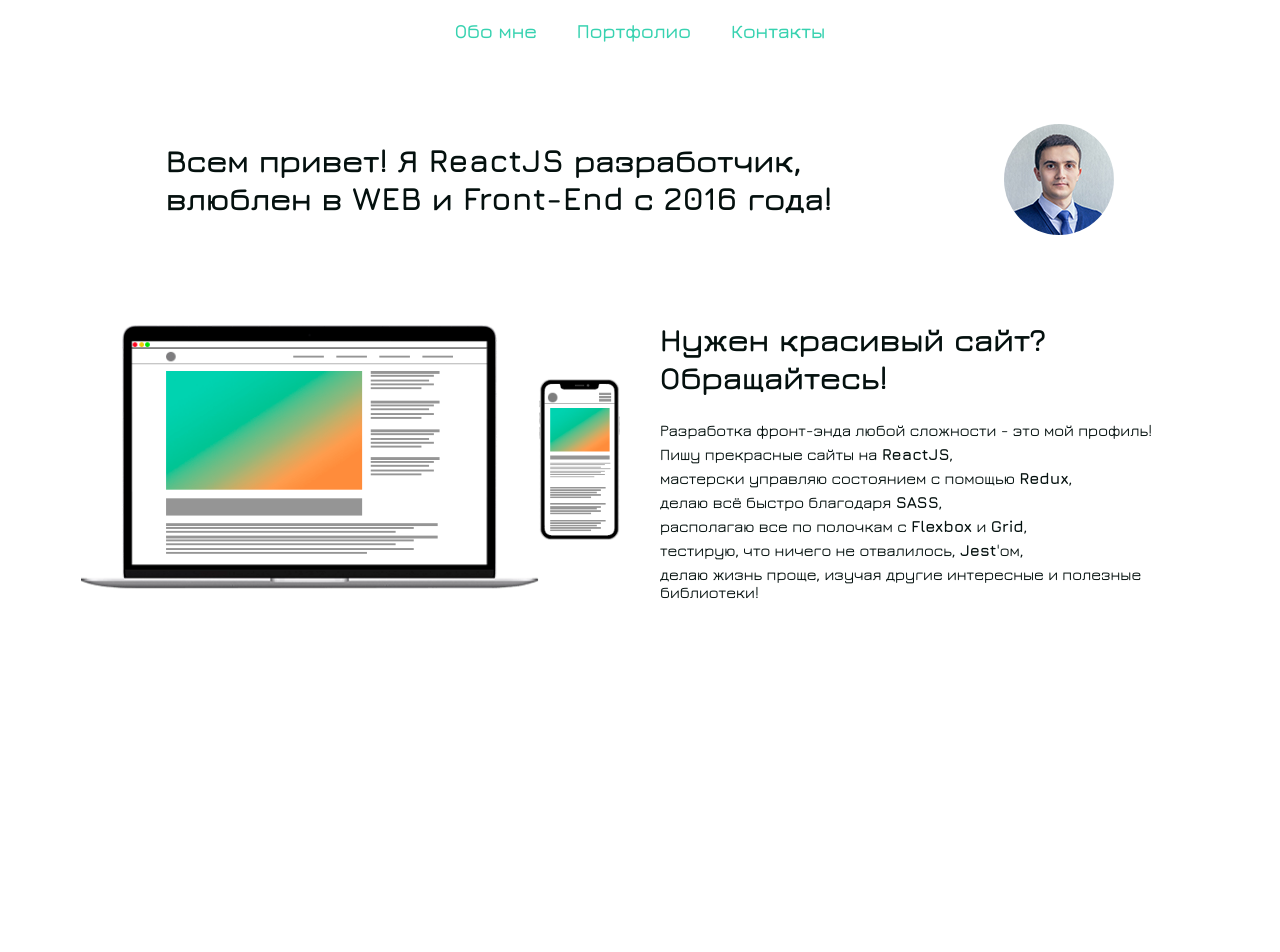
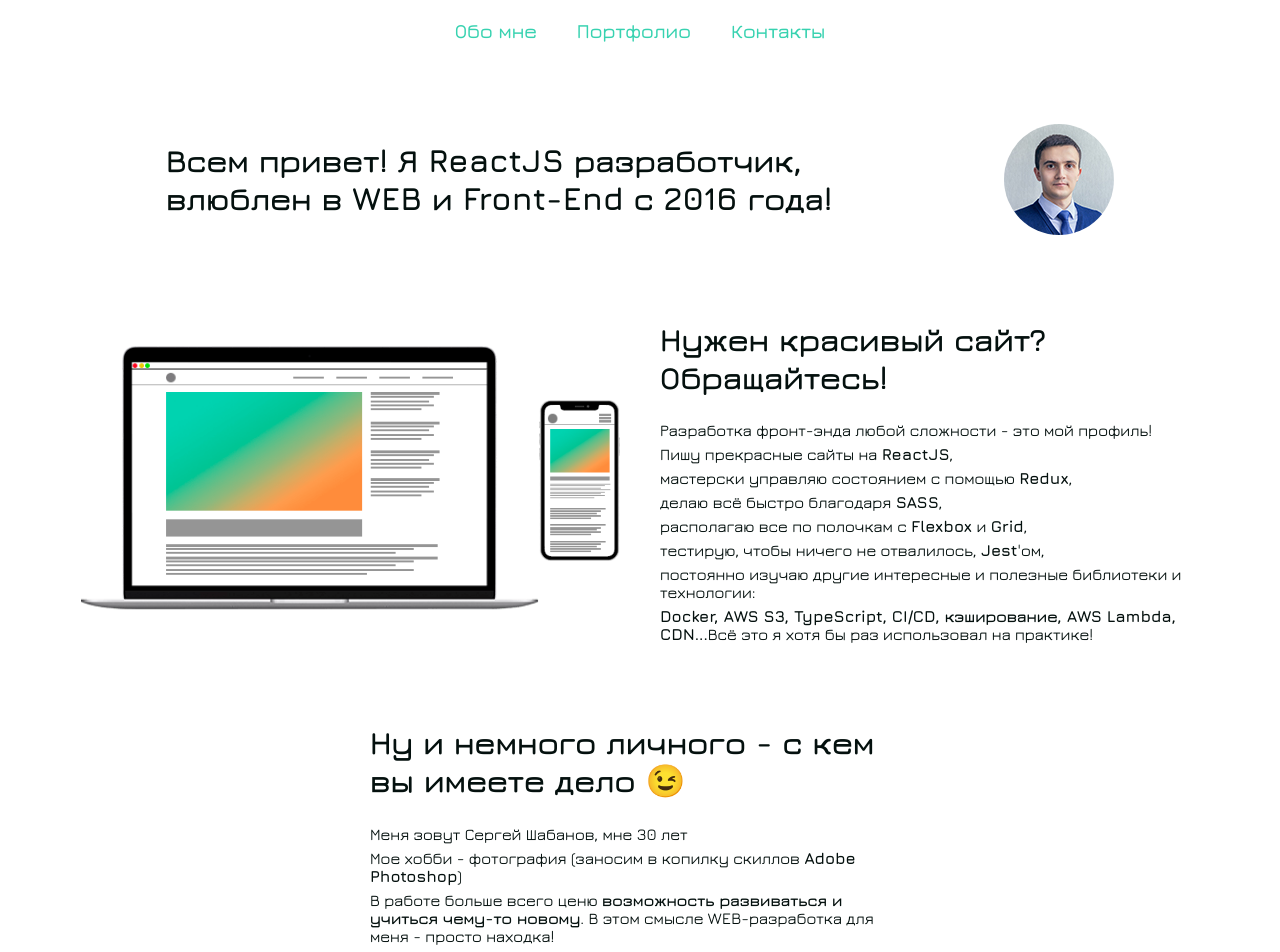
Before and after one commit to shsv382/portfolio, a React (Create React App) app: page / in a window 1280 px wide. Shown: the top 952 px of the page. Before the commit the page ends 800 px from the top, so only its background shows below. Built offline with nearby package versions, Linux system fonts and the light colour scheme.

Commit message:
Added some personal information

```diff
--- a/src/components/header-container/header-container.component.jsx
+++ b/src/components/header-container/header-container.component.jsx
@@ -2,10 +2,8 @@ import React from "react";
 import './header-container.styles.scss';
 
 import { Link } from "react-router-dom";
-import { useHistory } from "react-router-dom/cjs/react-router-dom.min";
 
 const HeaderContainer = () => {
-    const history = useHistory();
     return (
         <div className="header-container">
             <Link className="header-container-link" to="about">Обо мне</Link>
--- a/src/components/portfolio-unit/portfolio-unit.styles.scss
+++ b/src/components/portfolio-unit/portfolio-unit.styles.scss
@@ -2,6 +2,10 @@
     list-style-type: none;
     text-align: left;
     padding-bottom: 15px;
+    border-bottom: 1px solid lightslategrey;
+    &:last-of-type {
+        border-bottom: none;
+    }
     a {
         width: 100%;
         height: 100%;
--- a/src/pages/about/about.component.jsx
+++ b/src/pages/about/about.component.jsx
@@ -2,6 +2,26 @@ import React from "react";
 import './about.styles.scss';
 
 const About = () => {
+    const yearsOld = () => {
+        const now = new Date();
+        const birthday = new Date(1991, 10, 4);
+        const addOne = now.getMonth() - birthday.getMonth() >= 0 && now.getDate() - birthday.getDate() >= 0
+        let years = now.getFullYear() - birthday.getFullYear()
+        return addOne ? years : years - 1;
+    }
+
+    const yearsOldInWords = (years) => {
+        if (years >= 10 && years <= 20) {
+            return 'лет'
+        } else if (years % 10 === 1) {
+            return 'год'
+        } else if (years % 10 < 5) {
+            return 'года'
+        } else {
+            return 'лет'
+        }
+    }
+
     return (
         <div className="about-page">
             <div className='passport'>
@@ -35,10 +55,32 @@ const About = () => {
                         располагаю все по полочкам с <b>Flexbox</b> и <b>Grid</b>,
                     </li>
                     <li>
-                        тестирую, что ничего не отвалилось, <b>Jest</b>'ом,
+                        тестирую, чтобы ничего не отвалилось, <b>Jest</b>'ом,
                     </li>
                     <li>
-                        делаю жизнь проще, изучая другие интересные и полезные библиотеки!
+                        постоянно изучаю другие интересные и полезные библиотеки и технологии:
+                    </li>
+                    <li>
+                        <b>Docker, AWS S3, TypeScript, CI/CD, кэширование, AWS Lambda, CDN...</b>
+                        Всё это я хотя бы раз использовал на практике!
+                    </li>
+                </ul>
+            </div>
+            <div className="about-article">
+                <h1>Ну и немного личного - с кем вы имеете дело 😉</h1>
+                <ul className="skills">
+                    <li>
+                        Меня зовут Сергей Шабанов, мне {`${yearsOld()} ${yearsOldInWords(yearsOld)}`}
+                    </li>
+                    <li>
+                        Мое хобби - фотография (заносим в копилку скиллов <b>Adobe Photoshop</b>)
+                    </li>
+                    <li>
+                        В работе больше всего ценю <b>возможность развиваться и учиться чему-то новому</b>.
+                        В этом смысле WEB-разработка для меня - просто находка!
+                    </li>
+                    <li>
+                        Принимая <b>вызовы</b>, беру на себя <b>ответственность</b> и отвечаю за <b>результат</b>
                     </li>
                 </ul>
             </div>
--- a/src/portfolio.data.js
+++ b/src/portfolio.data.js
@@ -1,4 +1,9 @@
 export const portfolioList = [
+    {
+        url: "https://crwn-clothing-1991.herokuapp.com",
+        header: "CRWN-Clothing",
+        description: "текущий проект для изучения всех новых фишек ReactJS. Размещен на Heroku, поэтому требует пару секунд на загрузку!"
+    },
     {
         url: "https://github.com/shsv382",
         header: "Мой профиль на Github",
@@ -8,11 +13,6 @@ export const portfolioList = [
         url: "https://leetcode.com/shsv382/",
         header: "Мой профиль на LeetCode",
         description: "это про умение решать алгоритмические задачки"
-    },
-    {
-        url: "https://crwn-clothing-1991.herokuapp.com",
-        header: "CRWN-Clothing",
-        description: "текущий проект для изучения всех новых фишек ReactJS. Размещен на Heroku, поэтому требует пару секунд на загрузку!"
     },
     {
         url: "http://www.freelancify.com/",
```
Also changed, not shown: public/images/portrait.jpg (added).
